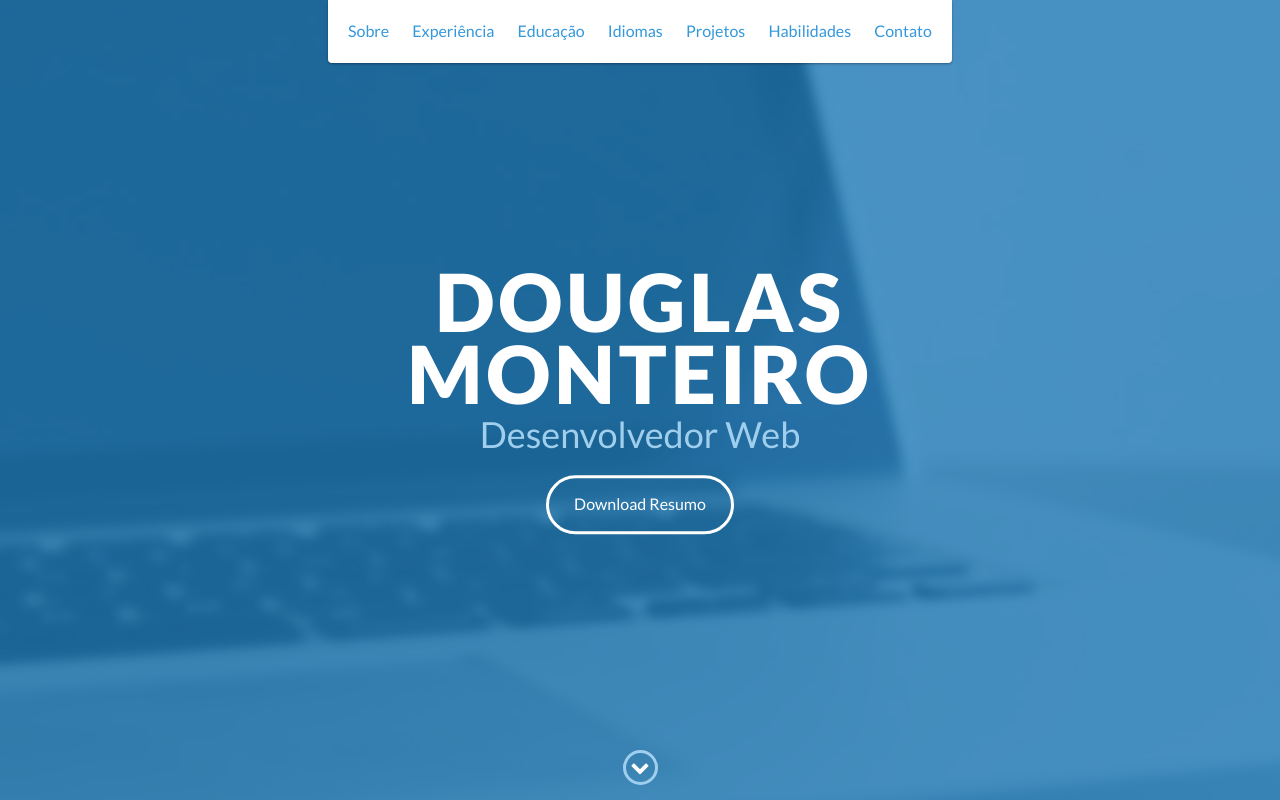
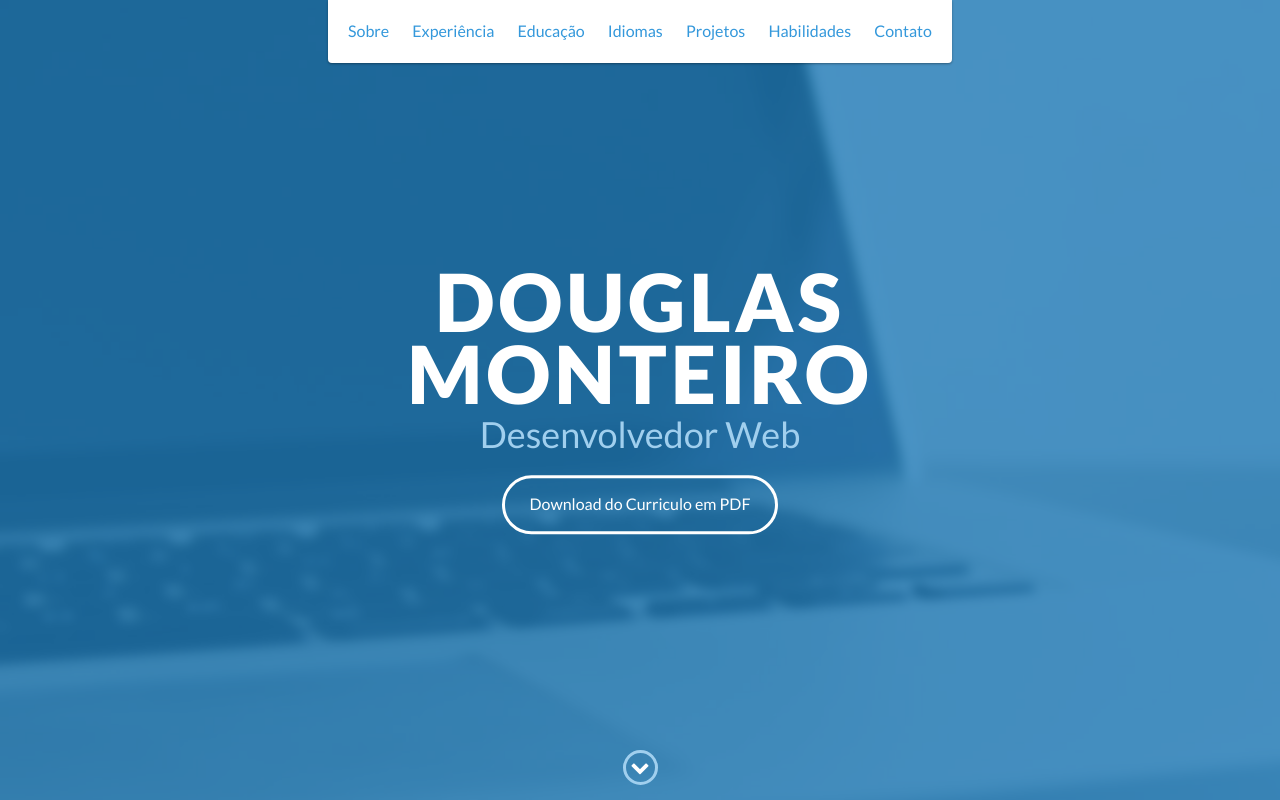
Before and after one commit to douglasmonteiro-dev/Portfolio, a website: page index.html in a window 1280 px wide. Shown: the top 800 px of the page. Drawn offline with nearby package versions, Linux system fonts and the light colour scheme.

Commit message:
Update Index

```diff
--- a/index.html
+++ b/index.html
@@ -53,7 +53,7 @@
         <div id="lead-content">
             <h1>Douglas Monteiro</h1>
             <h2>Desenvolvedor Web</h2>
-            <a href="#" class="btn-rounded-white">Download Resumo</a>
+            <a href="ftp://DouglasMonteiroGomes.pdf/" class="btn-rounded-white">Download do Curriculo em PDF</a>
         </div>
         <!-- End #lead-content -->
 
```
